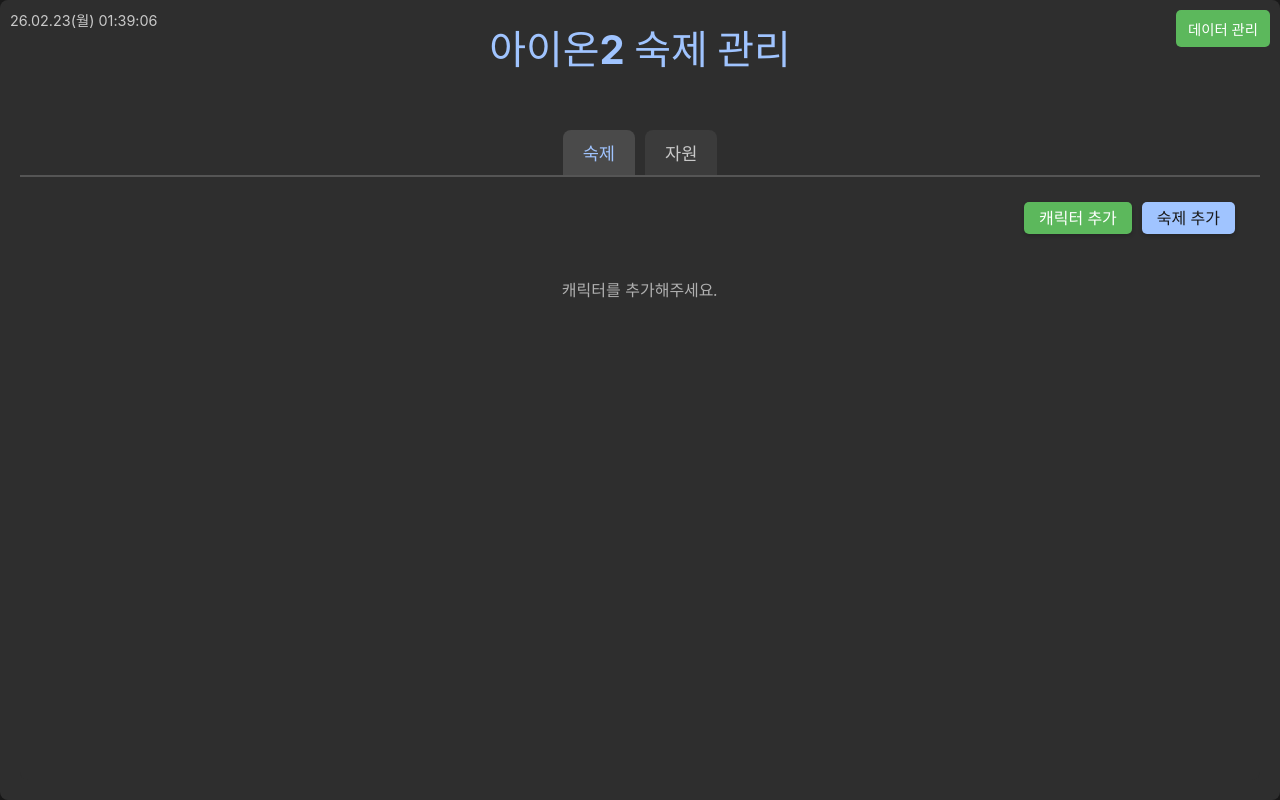
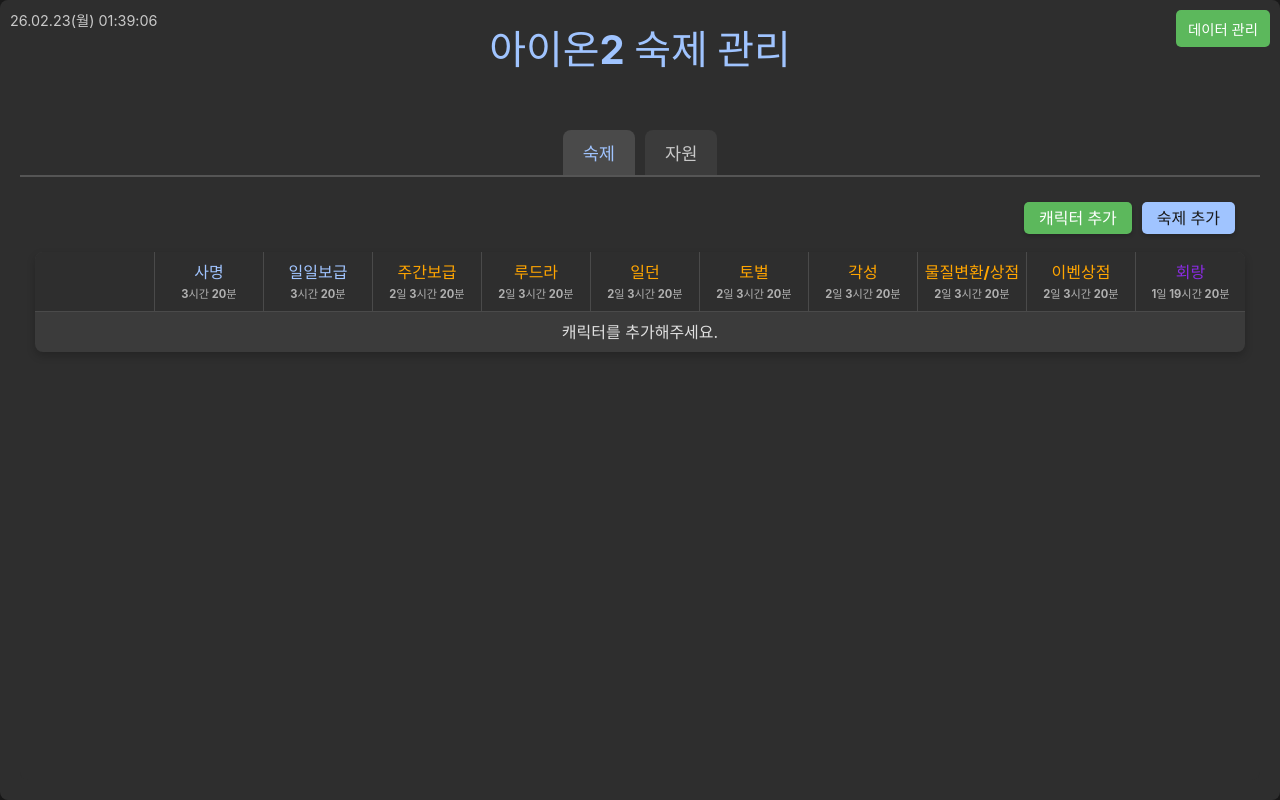
Before and after one commit to simm4256/aion2-task-manager, a React (Vite) app: page / in a window 1280 px wide. Built offline with nearby package versions, Linux system fonts and the light colour scheme.

Commit message:
Update
캐릭터 없어도 표 1행 보이게 수정

```diff
--- a/src/components/HomeworkView.tsx
+++ b/src/components/HomeworkView.tsx
@@ -302,10 +302,10 @@
         <button onClick={() => setShowTaskDefinitionForm(true)} className="add-task-definition-btn">숙제 추가</button>
       </div>
 
-      {characters.length === 0 && <p className="no-characters-for-homework">캐릭터를 추가해주세요.</p>}
+
       {allTaskDefs.length === 0 && <p className="no-tasks-for-homework">숙제를 추가해주세요.</p>}
 
-      {characters.length > 0 && allTaskDefs.length > 0 && (
+      {allTaskDefs.length > 0 && (
         <div className="homework-table-wrapper">
           <div className="homework-table-container">
             <table>
@@ -355,7 +355,14 @@
                 </tr>
               </thead>
               <tbody>
-                {characters.map(character => (
+                {characters.length === 0 ? (
+                  <tr>
+                    <td colSpan={allTaskDefs.length + 1} className="no-characters-message" onClick={() => setShowCharacterForm(true)}>
+                      캐릭터를 추가해주세요.
+                    </td>
+                  </tr>
+                ) : (
+                  characters.map(character => (
                   <tr
                     key={character.id}
                     onDragOver={(e) => handleDragOverCharacter(e, character.id)}
@@ -371,8 +378,8 @@
                     <td
                       className="character-name-cell"
                       onClick={() => handleCharacterNameClick(character)}
-                      draggable="true" /* Only this cell is draggable */
-                      onDragStart={(e) => handleDragStartCharacter(e, character.id)} /* Only this cell starts the drag */
+                      draggable="true"
+                      onDragStart={(e) => handleDragStartCharacter(e, character.id)}
                     >
                       <div className="character-name-content">
                         {editingCharacterId === character.id ? (
@@ -446,7 +453,8 @@
                       </td>
                     ))}
                   </tr>
-                ))}
+                ))
+                )}
               </tbody>
             </table>
           </div>
--- a/src/components/ResourceView.tsx
+++ b/src/components/ResourceView.tsx
@@ -187,7 +187,7 @@
 
   const handleDragOverCharacter = (e: React.DragEvent<HTMLTableRowElement>, targetCharacterId: string) => {
     e.preventDefault();
-    if (!draggedCharacterId || draggedCharacterId === targetCharacterId) {
+    if (!draggedCharacterId) {
       return;
     }
 
@@ -240,10 +240,9 @@
         <button onClick={() => setShowResourceDefinitionForm(true)} className="add-task-definition-btn">자원 추가</button>
       </div>
 
-      {characters.length === 0 && <p className="no-characters-for-resource">캐릭터를 추가해주세요.</p>}
       {allResourceDefs.length === 0 && <p className="no-resources">자원을 추가해주세요.</p>}
 
-      {characters.length > 0 && allResourceDefs.length > 0 && (
+      {allResourceDefs.length > 0 && (
         <div className="resource-table-wrapper homework-table-wrapper">
           <div className="resource-table-container homework-table-container">
             <table>
@@ -293,7 +292,14 @@
                 </tr>
               </thead>
               <tbody>
-                {characters.map(character => (
+                {characters.length === 0 ? (
+                  <tr>
+                    <td colSpan={allResourceDefs.length + 1} className="no-characters-message">
+                      숙제 탭에서 캐릭터를 추가해주세요.
+                    </td>
+                  </tr>
+                ) : (
+                  characters.map(character => (
                     <tr
                       key={character.id}
                       onDragOver={(e) => handleDragOverCharacter(e, character.id)}
@@ -305,8 +311,8 @@
                       <td
                         className="character-name-cell"
                         onClick={() => handleCharacterNameClick(character)}
-                      draggable="true" /* Only this cell is draggable */
-                      onDragStart={(e) => handleDragStartCharacter(e, character.id)} /* Only this cell starts the drag */
+                        draggable="true"
+                        onDragStart={(e) => handleDragStartCharacter(e, character.id)}
                       >
                         {editingCharacterId === character.id ? (
                           <input
@@ -346,14 +352,14 @@
                         </td>
                       ))}
                     </tr>
-                ))}
+                  ))
+                )}
               </tbody>
             </table>
           </div>
         </div>
       )}
-    </div>
+    </div >
   );
 };
-
 export default ResourceView;
```
Lines whose indentation alone changed are shown as unchanged.
